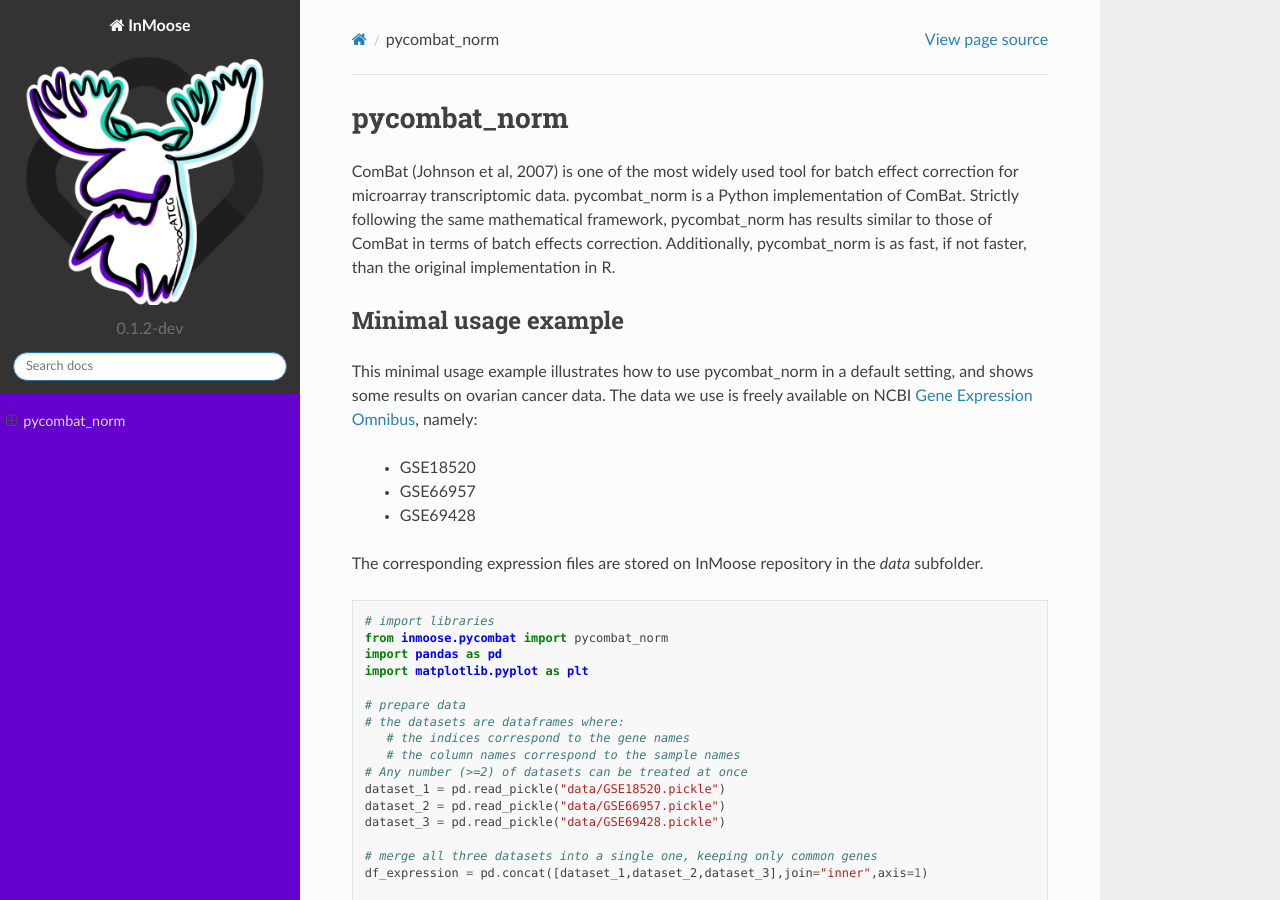
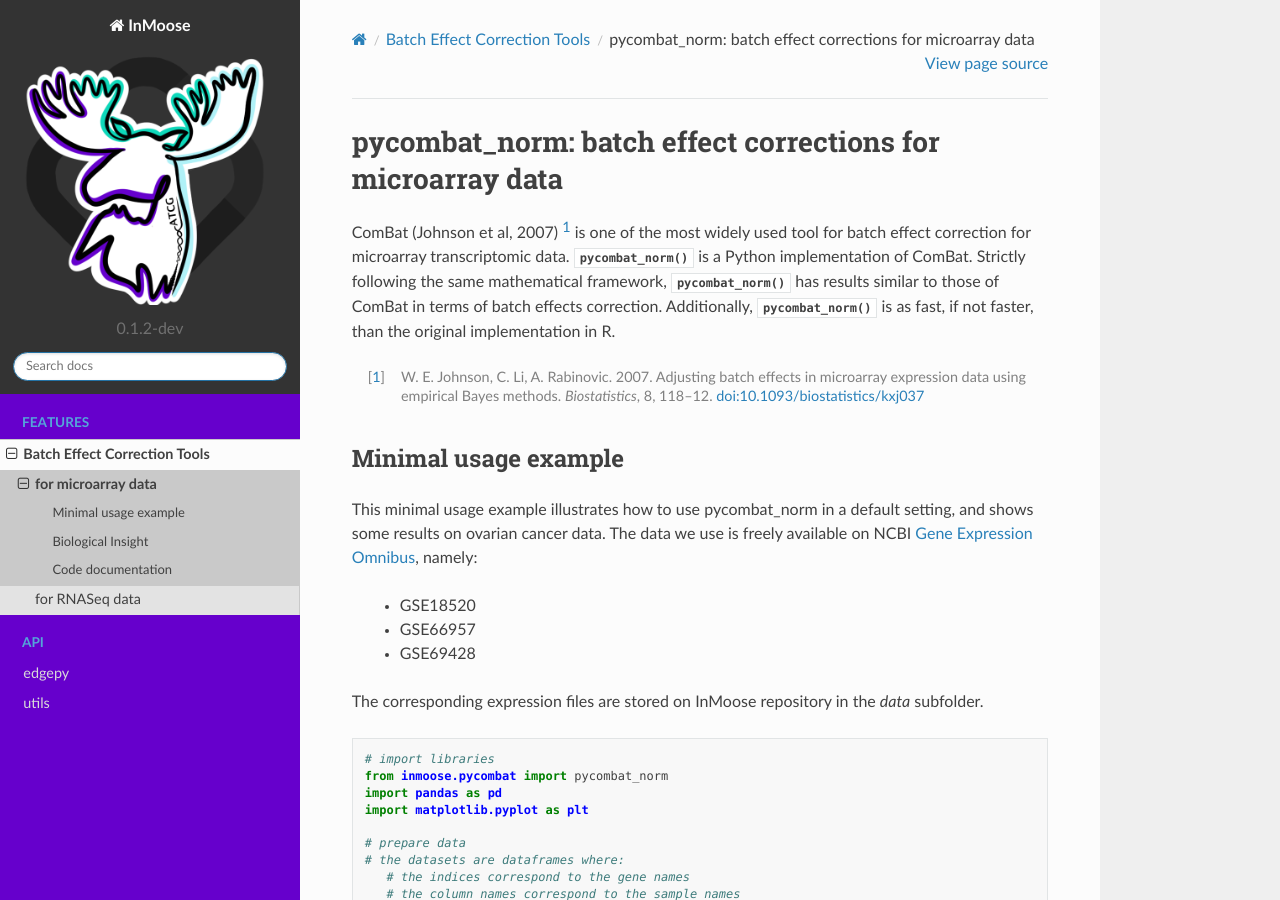
Before and after one commit to epigenelabs/inmoose, a Sphinx documentation site: the page built from docs/source/pycombatnorm.rst, in a window 1280 px wide and 900 px high. Built offline with Sphinx 7.4.7 and the Read the Docs theme 2.0.0, drawn with Linux system fonts in a browser that asks for light colours; pages that are not in the unit, such as notebooks, are missing from menus.

Commit message:
overall doc cleaning and improvement
- rework doc structure
- reference former standalone pycombat package
- clean up references

```diff
--- a/docs/source/_templates/autosummary/module.rst
+++ /dev/null
@@ -1,64 +0,0 @@
-{{ fullname | escape | underline}}
-
-.. automodule:: {{ fullname }}
-
-   {% block attributes %}
-   {% if attributes %}
-   .. rubric:: Module attributes
-
-   .. autosummary::
-      :toctree:
-   {% for item in attributes %}
-      {{ item }}
-   {%- endfor %}
-   {% endif %}
-   {% endblock %}
-
-   {% block functions %}
-   {% if functions %}
-   .. rubric:: {{ _('Functions') }}
-
-   .. autosummary::
-      :toctree:
-      :nosignatures:
-   {% for item in functions %}
-      {{ item }}
-   {%- endfor %}
-   {% endif %}
-   {% endblock %}
-
-   {% block classes %}
-   {% if classes %}
-   .. rubric:: {{ _('Classes') }}
-
-   .. autosummary::
-      :toctree:
-      :nosignatures:
-   {% for item in classes %}
-      {{ item }}
-   {%- endfor %}
-   {% endif %}
-   {% endblock %}
-
-   {% block exceptions %}
-   {% if exceptions %}
-   .. rubric:: {{ _('Exceptions') }}
-
-   .. autosummary::
-      :toctree:
-   {% for item in exceptions %}
-      {{ item }}
-   {%- endfor %}
-   {% endif %}
-   {% endblock %}
-
-{% block modules %}
-{% if modules %}
-.. autosummary::
-   :toctree:
-   :recursive:
-{% for item in modules %}
-   {{ item }}
-{%- endfor %}
-{% endif %}
-{% endblock %}
--- a/docs/source/conf.py
+++ b/docs/source/conf.py
@@ -27,6 +27,7 @@ extensions = [
     'sphinx.ext.napoleon',
     'sphinx.ext.autodoc',
     'sphinx.ext.autosummary',
+    'sphinx.ext.extlinks',
     'sphinx_rtd_theme',
 ]
 
@@ -37,6 +38,11 @@ napoleon_numpy_docstring = True
 
 # Turn on autosummary
 autosummary_generate = True
+
+# Add a doi role
+extlinks = {
+    'doi': ('https://dx.doi.org/%s', 'doi:%s'),
+}
 
 templates_path = ['_templates']
 exclude_patterns = ['_build', 'Thumbs.db', '.DS_Store']
--- a/docs/source/pycombat.rst
+++ b/docs/source/pycombat.rst
@@ -8,7 +8,7 @@ also called batch effects.
 
 .. toctree::
    :maxdepth: 1
-   :caption: Contents:
+   :caption: Batch effect correction per type of data:
 
-   pycombatnorm
-   pycombatseq
+   for microarray data <pycombatnorm>
+   for RNASeq data <pycombatseq>
--- a/docs/source/pycombatnorm.rst
+++ b/docs/source/pycombatnorm.rst
@@ -1,12 +1,19 @@
-pycombat_norm
-=============
+pycombat_norm: batch effect corrections for microarray data
+===========================================================
 
-ComBat (Johnson et al, 2007) is one of the most widely used tool for batch
+.. currentmodule:: inmoose.pycombat
+
+ComBat (Johnson et al, 2007) [1]_ is one of the most widely used tool for batch
 effect correction for microarray transcriptomic data.
-pycombat_norm is a Python implementation of ComBat. Strictly following the same
-mathematical framework, pycombat_norm has results similar to those of ComBat in
-terms of batch effects correction. Additionally, pycombat_norm is as fast, if
-not faster, than the original implementation in R.
+:func:`pycombat_norm` is a Python implementation of ComBat. Strictly following
+the same mathematical framework, :func:`pycombat_norm` has results similar to
+those of ComBat in terms of batch effects correction. Additionally,
+:func:`pycombat_norm` is as fast, if not faster, than the original
+implementation in R.
+
+.. [1] W. E. Johnson, C. Li, A. Rabinovic. 2007. Adjusting batch effects in
+   microarray expression data using empirical Bayes methods. *Biostatistics*, 8,
+   118–12.  :doi:`10.1093/biostatistics/kxj037`
 
 Minimal usage example
 ---------------------
@@ -95,4 +102,4 @@ two clusters, corresponding respectively to tumor and healthy samples.
 Code documentation
 ------------------
 
-.. autofunction:: inmoose.pycombat.pycombat_norm
+.. autofunction:: pycombat_norm
```
Also changed, not shown: docs/source/index.rst (+36 -7 lines), docs/source/pycombatseq.rst (+18 -12 lines), docs/source/utils.rst (added, +12 -0 lines), 2 other files.
